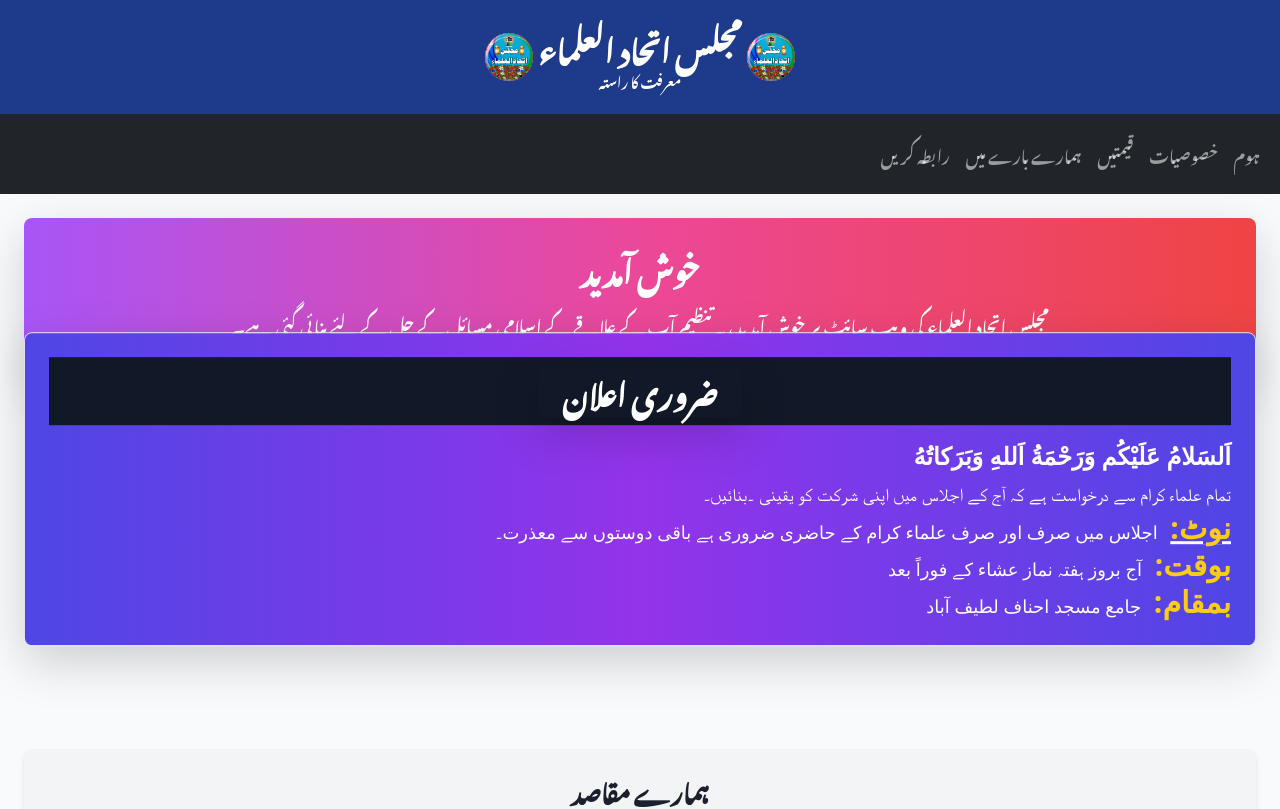
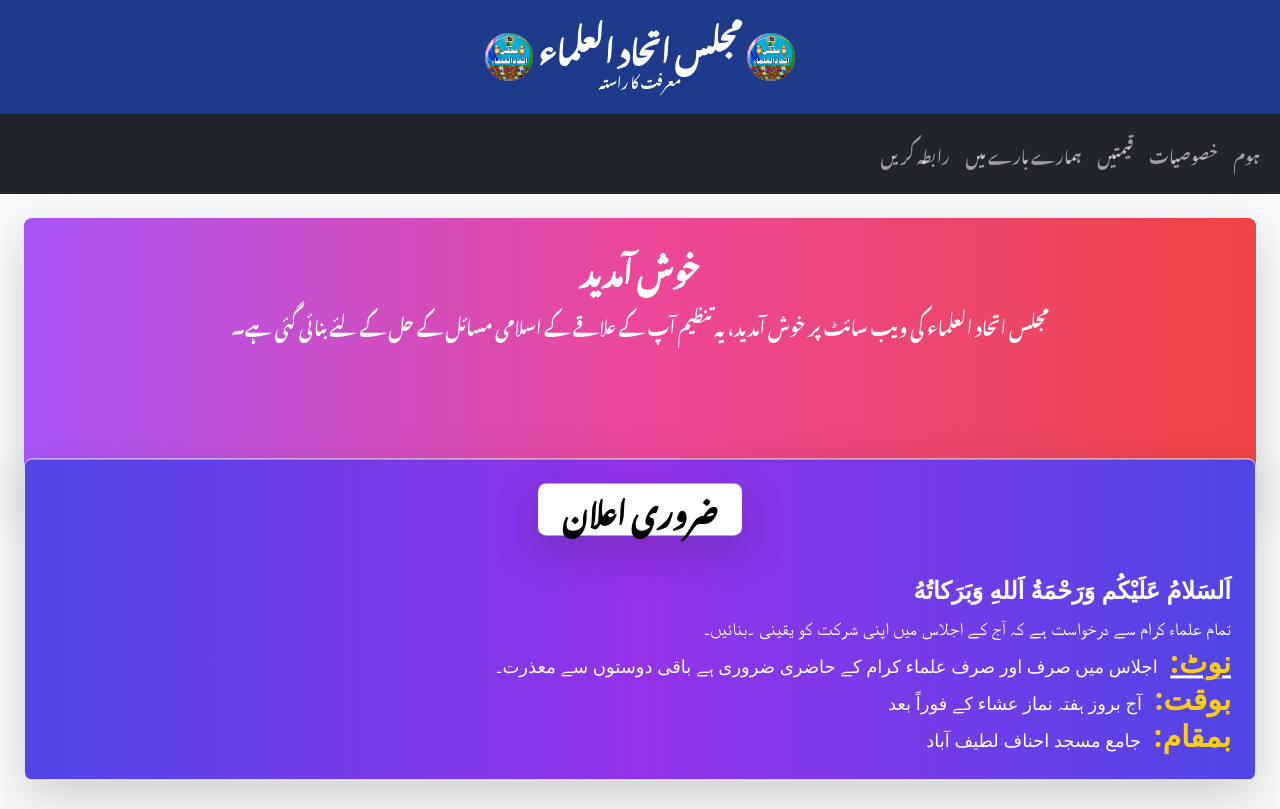
Before and after one commit to jasgigli/Majlis, a React (Vite) app: page / in a window 1280 px wide. Shown: the top 809 px of the page. Built offline with nearby package versions, Linux system fonts and the light colour scheme; a web font is replaced by a local one.

Commit message:
third commit

```diff
--- a/src/components/AlertSection.jsx
+++ b/src/components/AlertSection.jsx
@@ -6,11 +6,12 @@
       className="bg-gradient-to-r from-indigo-600 via-purple-600 to-indigo-600 border border-indigo-700 text-white px-6 py-4 rounded-lg shadow-lg animate-bounce text-2xl"
       role="alert"
     >
-      <div className="text-center bg-gray-900 p-2 mb-2">
-        <h2 className="text-3xl font-bold text-white  bg-opacity-80 inline-block px-4 py-2 rounded-lg shadow-lg">
+      <div className="text-center">
+        <h2 className="text-3xl font-bold text-black bg-white   bg-opacity-80 inline-block px-4 py-2 rounded-lg shadow-lg">
           ضروری اعلان
         </h2>
       </div>
+      <br />
 
       <strong className="font-extrabold text-2xl font-serif">
         اَلسَلامُ عَلَيْكُم وَرَحْمَةُ اَللهِ وَبَرَكاتُهُ
--- a/src/components/WelcomeSection.jsx
+++ b/src/components/WelcomeSection.jsx
@@ -13,7 +13,7 @@
       <h2 className="text-3xl font-bold mb-4 text-center text-white">
         خوش آمدید
       </h2>
-      <p className="text-lg leading-relaxed text-white text-center">
+      <p className="text-lg leading-relaxed text-white text-center mb-32">
         مجلس اتحاد العلماء کی ویب سائٹ پر خوش آمدید، یہ تنظیم آپ کے علاقے کے
         اسلامی مسائل کے حل کے لئے بنائی گئی ہے۔
       </p>
--- a/src/index.css
+++ b/src/index.css
@@ -5,11 +5,9 @@
 
 /* Import Google Fonts */
 @import url("https://fonts.googleapis.com/css2?family=Noto+Nastaliq+Urdu:wght@400;700&display=swap");
-
 @tailwind base;
 @tailwind components;
 @tailwind utilities;
-
 :root {
   --primary-color: #213547;
   --background-color: #ffffff;
```
Also changed, not shown: 2 other files (tests, documents, lock files or other folders).
